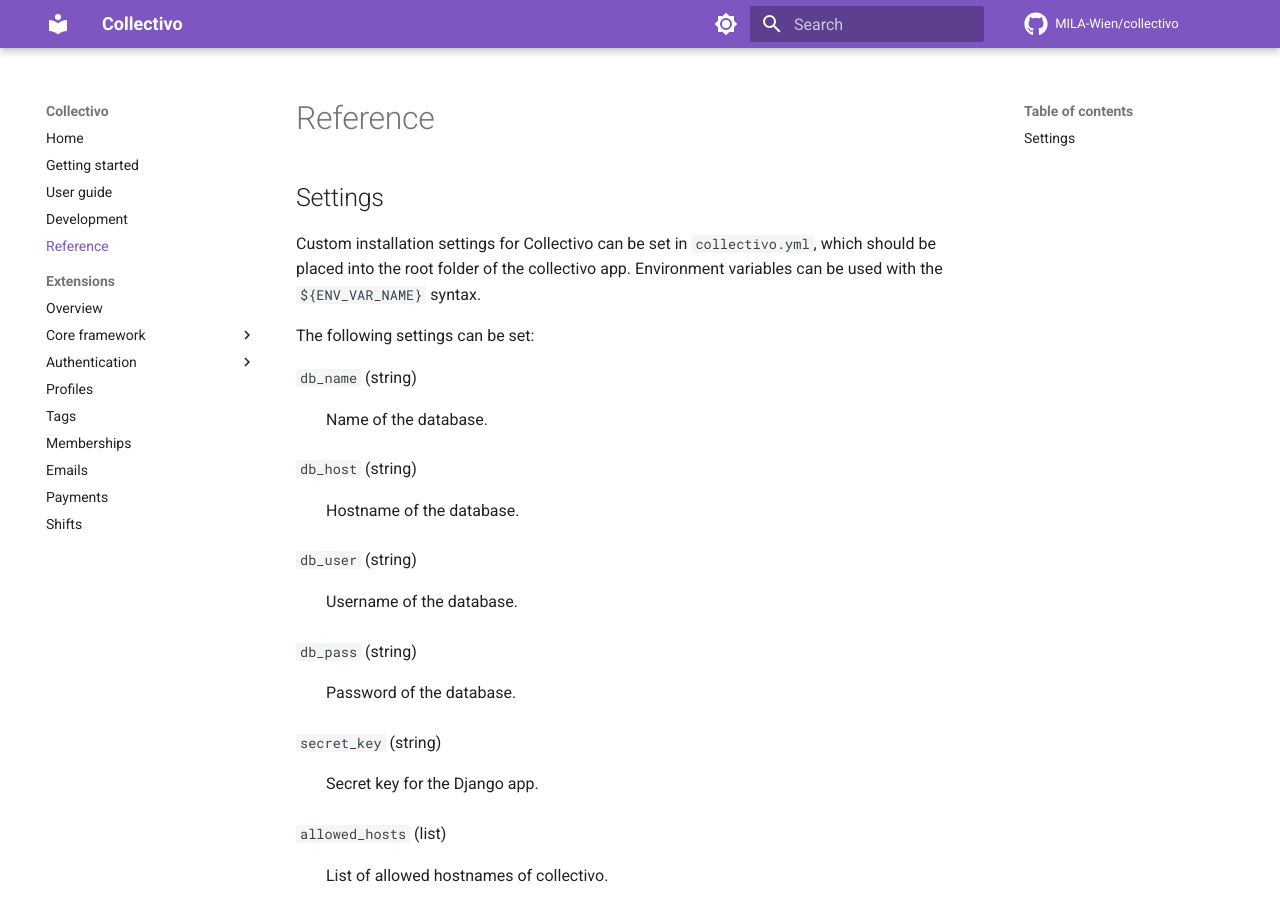
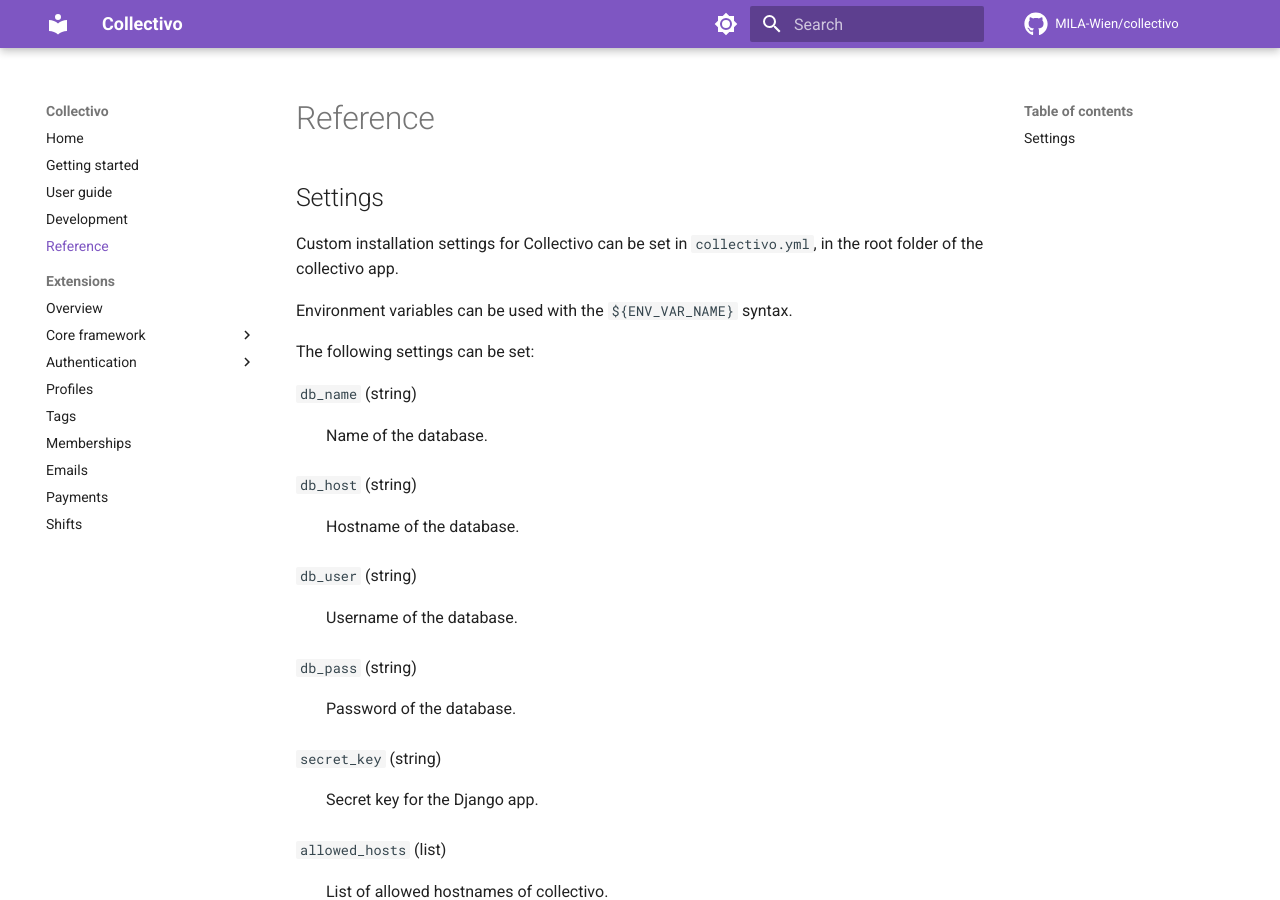
Before and after one commit to christwopointoh/collectivo, an MkDocs documentation site: the page built from docs/reference.md, in a window 1280 px wide and 900 px high. Built offline with MkDocs 1.6.1 and Material for MkDocs 9.7.7, drawn with Linux system fonts in a browser that asks for light colours; comment, search, counter and statistics services are not loaded.

Commit message:
Update docs

```diff
--- a/docs/reference.md
+++ b/docs/reference.md
@@ -3,7 +3,8 @@
 ## Settings
 
 Custom installation settings for Collectivo can be set in `collectivo.yml`,
-which should be placed into the root folder of the collectivo app.
+in the root folder of the collectivo app.
+
 Environment variables can be used with the `${ENV_VAR_NAME}` syntax.
 
 The following settings can be set:
```
